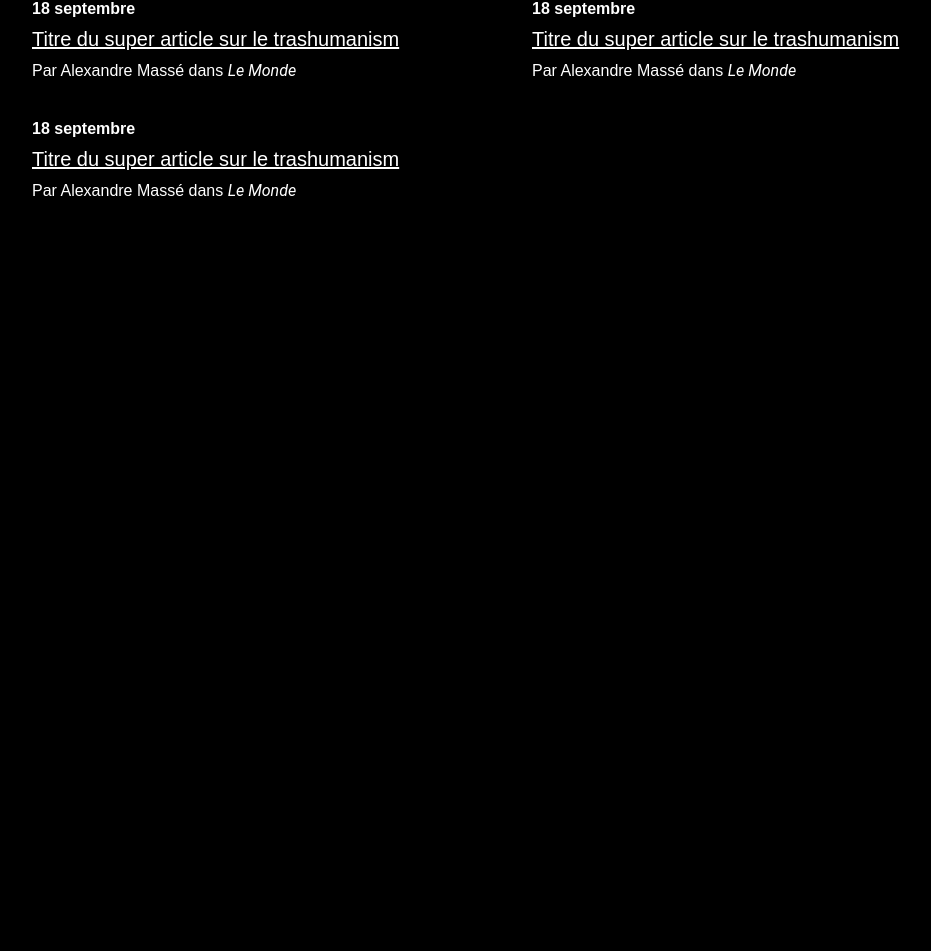
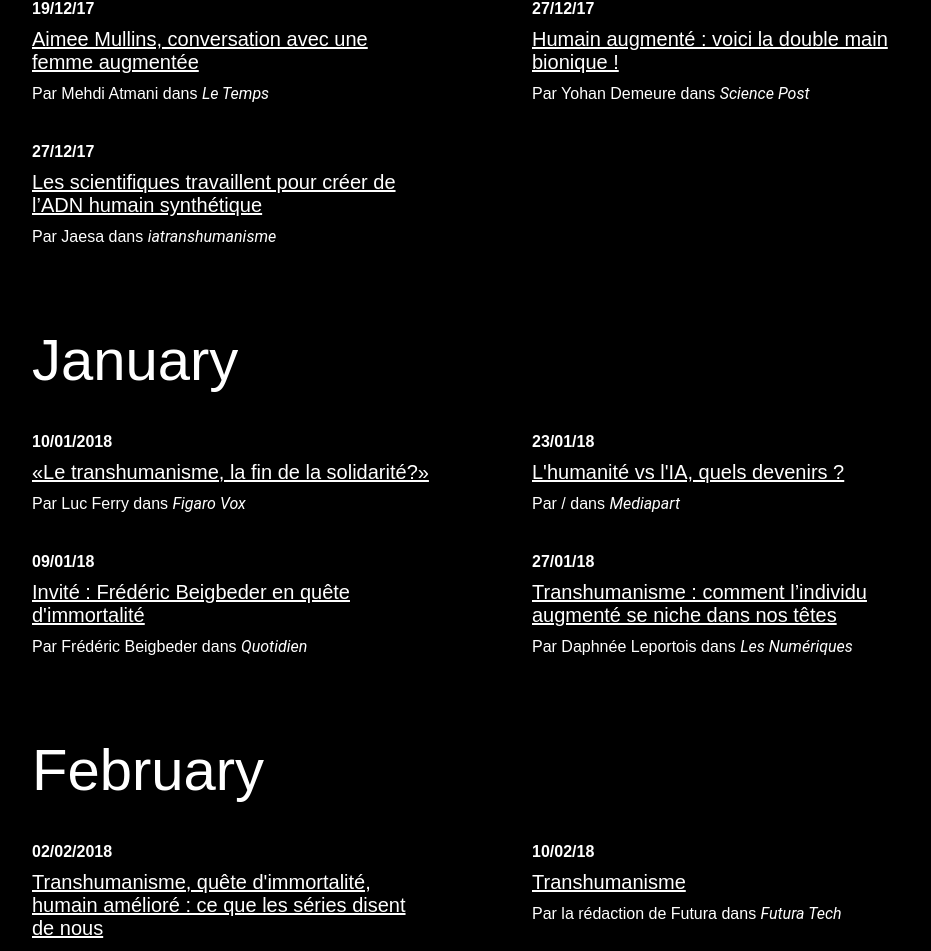
Before and after one commit to AlexandreMasse/transhumanism, a Vue app: page /transhumanism/sources in a window 1280 px wide. Shown: the part 1520-2471 px from the top of the page, without its empty margins (108-1039 px from the left). Before the commit the page ends 1760 px from the top, so only its background shows below. Built offline with nearby package versions, Linux system fonts and the light colour scheme.

Commit message:
json + order navigation

```diff
--- a/src/components/Home.vue
+++ b/src/components/Home.vue
@@ -18,7 +18,7 @@
     </div>
 
     <!--SECTION DISCOVER PROTAGONISTS -->
-    <div class="section protagonist">
+    <div id="protagonists" class="section protagonist">
       <div class="logo">
         <img src="@/assets/images/bioshock.png" alt="">
         <h2>Transhumanism</h2>
@@ -76,6 +76,7 @@
 
 <script>
 import HomeSideProgression from '@/components/HomeSideProgression'
+
 export default {
   name: 'Home',
   components: {HomeSideProgression},
@@ -86,7 +87,7 @@ export default {
   },
   methods: {
     scrollDown: function () {
-      console.log('ok')
+      document.querySelector('#protagonists').scrollIntoView()
     }
   }
 }
--- a/src/components/Navigation.vue
+++ b/src/components/Navigation.vue
@@ -1,8 +1,8 @@
 <template>
   <nav id="navigation">
     <router-link :to="{ name: 'sources'}" class="route-sources">Sources</router-link>
+    <router-link :to="{ name: 'about'}" class="route-about">About</router-link>
     <router-link :to="{ name: 'subjects'}" class="route-subjects">Subjects</router-link>
-    <router-link :to="{ name: 'about'}" class="route-about">About</router-link>
     <router-link :to="{ name: 'home'}" class="route-home">Home</router-link>
     <div class="route-marker-container">
       <div class="route-marker"></div>
--- a/src/data/sources.json
+++ b/src/data/sources.json
@@ -97,25 +97,131 @@
         "media": "Les Numériques"
       },
       {
-        "date": "18 septembre",
-        "title": "Titre du super article sur le trashumanism",
-        "link": "#",
-        "author": "Alexandre Massé",
-        "media": "Le Monde"
+        "date": "19/12/17",
+        "title": "Aimee Mullins, conversation avec une femme augmentée",
+        "link": "https://www.letemps.ch/sciences/aimee-mullins-conversation-une-femme-augmentee",
+        "author": "Mehdi Atmani",
+        "media": "Le Temps"
       },
       {
-        "date": "18 septembre",
-        "title": "Titre du super article sur le trashumanism",
-        "link": "#",
-        "author": "Alexandre Massé",
-        "media": "Le Monde"
+        "date": "27/12/17",
+        "title": "Humain augmenté : voici la double main bionique !",
+        "link": "http://sciencepost.fr/2017/12/humain-augmente-voici-double-main-bionique/",
+        "author": "Yohan Demeure",
+        "media": "Science Post"
       },
       {
-        "date": "18 septembre",
-        "title": "Titre du super article sur le trashumanism",
-        "link": "#",
-        "author": "Alexandre Massé",
-        "media": "Le Monde"
+        "date": "27/12/17",
+        "title": "Les scientifiques travaillent pour créer de l’ADN humain synthétique",
+        "link": "https://iatranshumanisme.com/2017/12/28/scientifiques-travaillent-creer-de-ladn-humain-synthetique/",
+        "author": "Jaesa",
+        "media": "iatranshumanisme"
+      }
+    ]
+  },
+  {
+    "monthName": "January",
+    "sources": [
+      {
+        "date": "10/01/2018",
+        "title": "«Le transhumanisme, la fin de la solidarité?»",
+        "link": "http://www.lefigaro.fr/vox/societe/2018/01/10/31003-20180110ARTFIG00274-luc-ferry-le-transhumanisme-la-fin-de-la-solidarite.php",
+        "author": "Luc Ferry",
+        "media": "Figaro Vox"
+      },
+      {
+        "date": "23/01/18",
+        "title": "L'humanité vs l'IA, quels devenirs ?",
+        "link": "https://blogs.mediapart.fr/lavieille/blog/230118/lhumanite-iv-quels-devenirs",
+        "author": "/",
+        "media": "Mediapart"
+      },
+      {
+        "date": "09/01/18",
+        "title": "Invité : Frédéric Beigbeder en quête d'immortalité",
+        "link": "https://www.tf1.fr/tmc/quotidien-avec-yann-barthes/videos/frederic-beigbeder-quete-d-immortalite.html",
+        "author": "Frédéric Beigbeder",
+        "media": "Quotidien"
+      },
+      {
+        "date": "27/01/18",
+        "title": "Transhumanisme : comment l’individu augmenté se niche dans nos têtes",
+        "link": "https://www.lesnumeriques.com/vie-du-net/transhumanisme-comment-l-individu-augmente-se-niche-dans-nos-tetes-a3493.html",
+        "author": "Daphnée Leportois",
+        "media": "Les Numériques"
+      }
+    ]
+  },
+  {
+    "monthName": "February",
+    "sources": [
+      {
+        "date": "02/02/2018",
+        "title": "Transhumanisme, quête d'immortalité, humain amélioré : ce que les séries disent de nous",
+        "link": "http://biiinge.konbini.com/series/immortalite-humain-ameliore-series-sf-disent-de-nous/",
+        "author": "Luc Ferry",
+        "media": "Biiinge Konbini"
+      },
+      {
+        "date": "10/02/18",
+        "title": "Transhumanisme",
+        "link": "https://www.futura-sciences.com/tech/definitions/technologie-transhumanisme-16985/",
+        "author": "la rédaction de Futura",
+        "media": "Futura Tech"
+      },
+      {
+        "date": "02/01/18",
+        "title": "Podcast #7 : transhumanisme vs. religions",
+        "link": "https://usbeketrica.com/article/podcast-7-transhumanisme-vs-religions",
+        "author": "Usbek & Rica",
+        "media": "Usbek & Rica"
+      },
+      {
+        "date": "08/02/2018",
+        "title": "Manipulations génétiques, augmentation cérébrale... La Chine est ultratranshumaniste",
+        "link": "https://www.lexpress.fr/actualite/monde/asie/manipulations-genetiques-augmentation-cerebrale-la-chine-est-ultratranshumaniste_1982664.html",
+        "author": "Laurent Alexandre",
+        "media": "L'Express"
+      },
+      {
+        "date": "22/02/2018",
+        "title": "The Red Strings Club” : sous les cocktails cyberpunks, les interrogations transhumanistes",
+        "link": "https://www.lexpress.fr/actualite/monde/asie/manipulations-genetiques-augmentation-cerebrale-la-chine-est-ultratranshumaniste_1982664.html",
+        "author": "Julien Foussereau",
+        "media": "Télérama"
+      },
+      {
+        "date": "15/02/2018",
+        "title": "Un britannique se revendique premier « cyborg » du monde, mi-homme mi-robot",
+        "link": "http://www.genethique.org/fr/un-britannique-se-revendique-premier-cyborg-du-monde-mi-homme-mi-robot-69190.html#.WrzSL9NubOY",
+        "author": "Synthèse de presse bioéthique",
+        "media": "Genethique"
+      }
+    ]
+  },
+  {
+    "monthName": "March",
+    "sources": [
+      {
+        "date": "26/03/2018",
+        "title": "Dans la Silicon Valley, Nectome vend l’immortalité numérique",
+        "link": "http://www.lemonde.fr/pixels/article/2018/03/26/dans-la-silicon-valley-nectome-vend-l-immortalite-numerique_5276269_4408996.html",
+        "author": "Jérôme Marin",
+        "media": "Le Monde Pixels"
+      },
+      {
+        "date": "26/03/18",
+        "title": "Et si un ordinateur nous rendait immortel ?",
+        "link": "http://www.rtl.fr/actu/futur/netctome-et-si-un-ordinateur-nous-rendait-immortel-7792784911",
+        "author": "Arnaud Tousch et Benjamin Hue",
+        "media": "RTL Futur"
+      },
+      {
+        "date": "24/03/2018",
+        "title": "Cédric Villani - On n'est pas couché 24 mars 2018",
+        "link": "https://www.youtube.com/watch?v=SKLTBrBT4js",
+        "author": "Cédric Villani",
+        "media": "On n'est pas couché"
       }
     ]
   }
```
